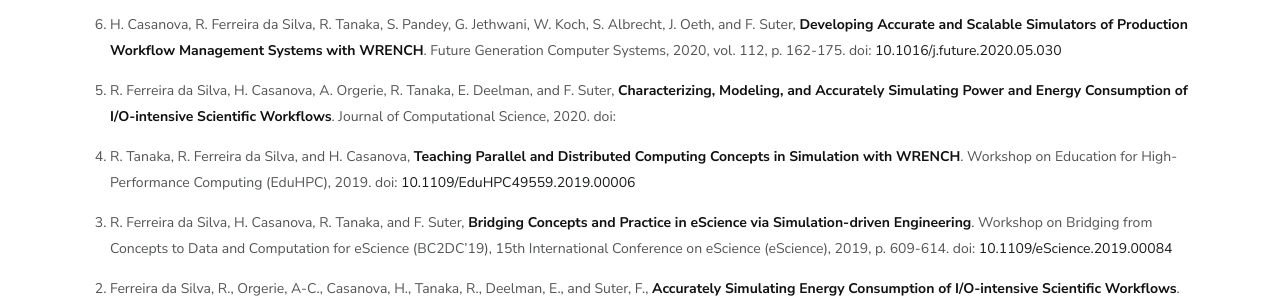
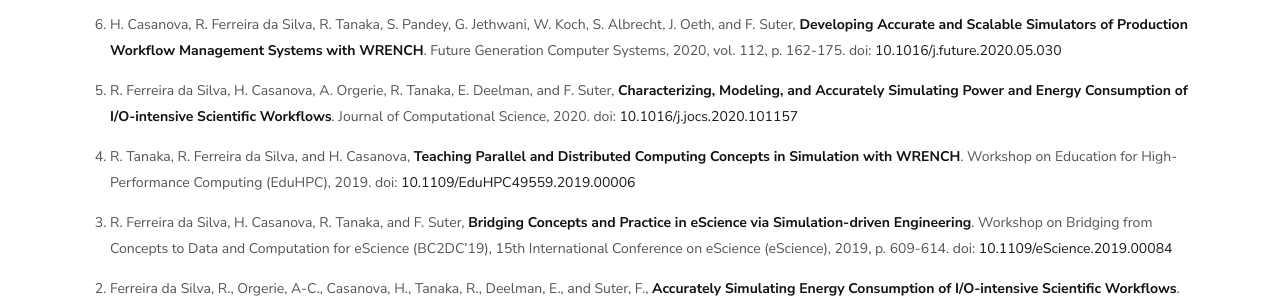
Before and after one commit to wrench-project/wrench-project.github.io, a Jekyll site: the page built from publications.html, in a window 1280 px wide. Shown: the part 918-1218 px from the top of the page. Built offline with Jekyll 4.4.1, drawn with Linux system fonts in a browser that asks for light colours; nearby versions of some CDN libraries; comment, search, counter and statistics services are not loaded.

Commit message:
adding doi for jocs paper

```diff
--- a/_data/publications.yml
+++ b/_data/publications.yml
@@ -7,6 +7,7 @@
 - title: "Characterizing, Modeling, and Accurately Simulating Power and Energy Consumption of I/O-intensive Scientific Workflows"
   authors: "R. Ferreira da Silva, H. Casanova, A. Orgerie, R. Tanaka, E. Deelman, and F. Suter"
   description: "Journal of Computational Science, 2020"
+  doi: "10.1016/j.jocs.2020.101157"
   url: "https://rafaelsilva.com/files/publications/ferreiradasilva2020jocs.pdf"
 
 - title: "Teaching Parallel and Distributed Computing Concepts in Simulation with WRENCH"
--- a/index.html
+++ b/index.html
@@ -236,8 +236,8 @@
                             <i>R. Ferreira da Silva, H. Casanova, A. Orgerie, R. Tanaka, E. Deelman, and F.
                                 Suter</i><br/>
                             Journal of Computational Science, 2020.
-                            <!--                            DOI: <a href="http://dx.doi.org/10.1007/978-3-030-22734-0_11" target="_blank">-->
-                            <!--                            10.1007/978-3-030-22734-0_11</a>-->
+                            DOI: <a href="http://dx.doi.org/10.1016/j.jocs.2020.101157" target="_blank">
+                            10.1016/j.jocs.2020.101157</a>
                         </p>
                     </div>
                 </div>
```
